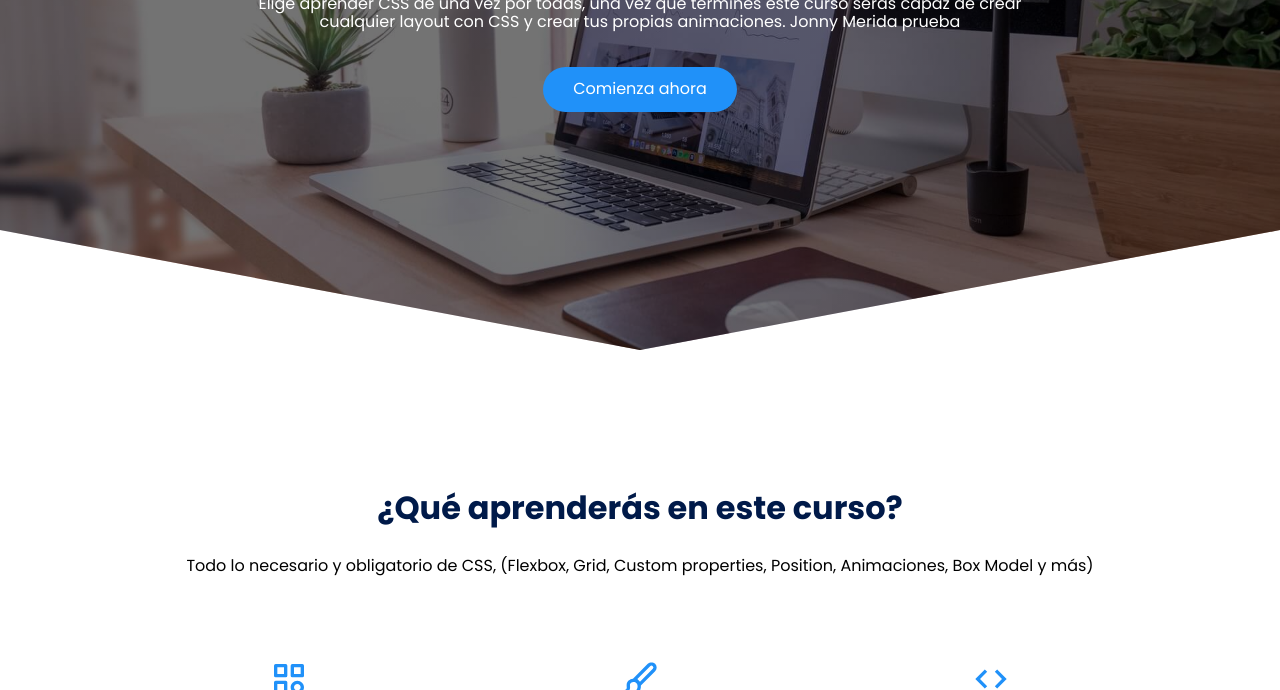
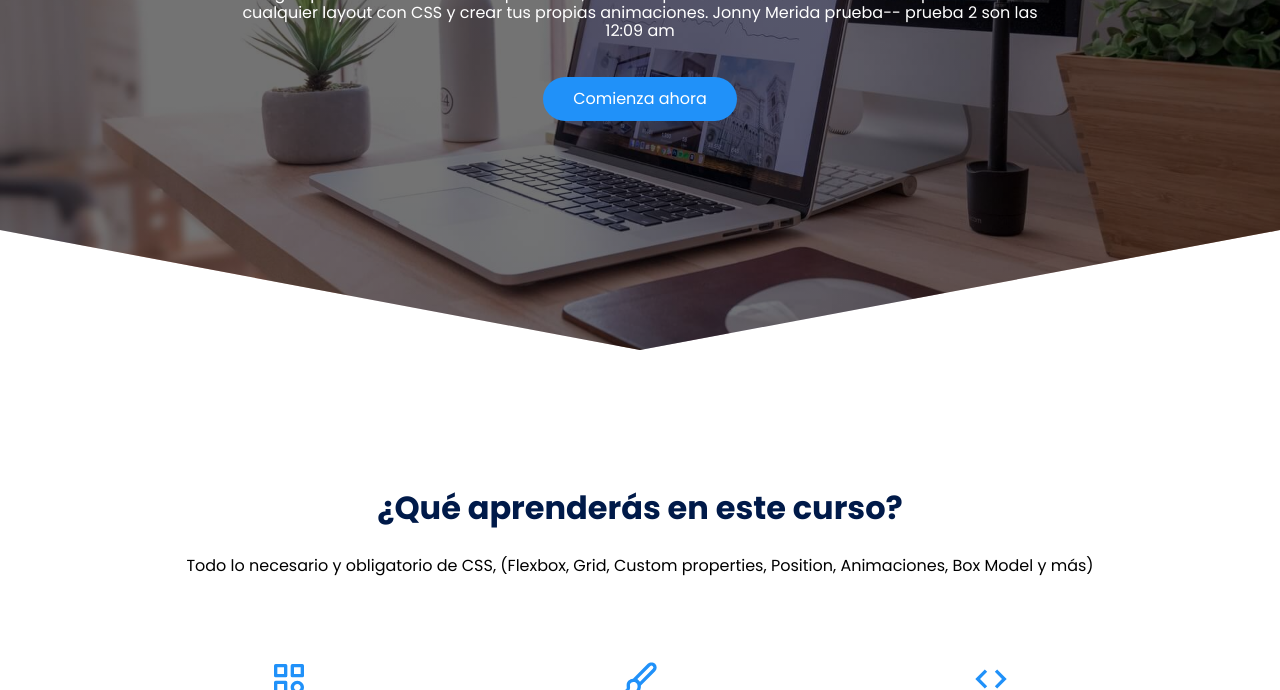
Before and after one commit to jonalex2020/primer-website, a plain HTML site: page index.html in a window 1280 px wide. Shown: the part 410-1100 px from the top of the page. Drawn offline with Linux system fonts and the light colour scheme.

Commit message:
prueba son las 12:14

```diff
--- a/index.html
+++ b/index.html
@@ -65,7 +65,8 @@
         <section class="hero__container container">
             <h1 class="hero__title">Aprende CSS3 desde CERO hasta dominarlo.</h1>
             <p class="hero__paragraph">Elige aprender CSS de una vez por todas, una vez que termines este curso serás
-                capaz de crear cualquier layout con CSS y crear tus propias animaciones. Jonny Merida prueba</p>
+                capaz de crear cualquier layout con CSS y crear tus propias animaciones. Jonny Merida prueba--
+            prueba 2 son las 12:09 am</p>
             <a href="#" class="cta">Comienza ahora</a>
         </section>
     </header>
```
